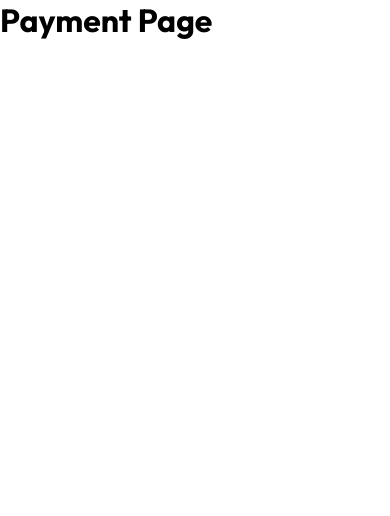
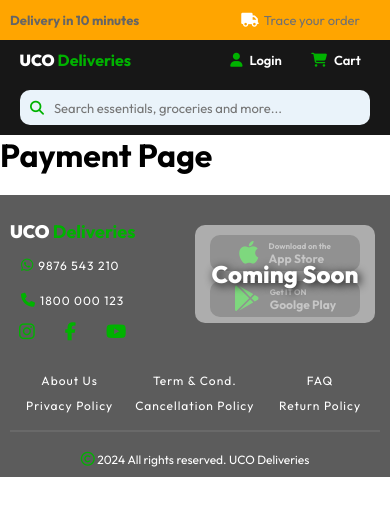
Before and after one commit to CrazieGuru/UCO, a React (Vite) app in the folder frontend/: page /checkout in a window 390 px wide. Shown: the top 516 px of the page. Built offline with nearby package versions, Linux system fonts and the light colour scheme.

Commit message:
final push for home page

```diff
--- a/frontend/src/App.jsx
+++ b/frontend/src/App.jsx
@@ -5,11 +5,14 @@
 import Cart from './Pages/Cartpage/Cart';
 import Products from './Pages/Productpage/Products';
 import Checkout from './Pages/Checkoutpage/Checkout';
+import Navbar from './Components/Navbar/Navbar';
+import Footer from './Components/Footer/Footer';
 
 
 const App = () => {
-  return (
+  return (<>
     <BrowserRouter>
+      <Navbar/>
       <Routes>
         <Route path='/' element={<Home/>}></Route>
         <Route path='/home' element={<Home/>}></Route>
@@ -17,7 +20,9 @@
         <Route path='/product' element={<Products/>}></Route>
         <Route path='/checkout' element={<Checkout/>}></Route>
       </Routes>
+      <Footer/>
     </BrowserRouter>
+    </>
   )
 }
 
--- /dev/null
+++ b/frontend/src/Components/Footer/Footer.css
@@ -0,0 +1,227 @@
+.footer {
+    margin-top: 80px;
+    display: flex;
+    flex-direction: column;
+    align-items: center;
+    justify-content: center;
+    background-color: rgb(92, 92, 92);
+    padding: 30px 0;
+    color: white;
+}
+
+.footer .footer-top {
+    width: 90%;
+    display: flex;
+    align-items: center;
+    justify-content: space-around;
+    padding: 30px 0;
+    border-bottom: 2px solid rgb(105, 105, 105);
+    margin-bottom: 10px;
+}
+
+.footer-top .section {
+    height: 230px;
+}
+
+.footer-top .contact {
+    display: flex;
+    flex-direction: column;
+    gap: 40px;
+    align-items: start;
+    justify-content: space-around;
+
+}
+
+.contact .logo p {
+    font-size: 32px;
+}
+
+.contact .contact-options {
+    display: flex;
+    flex-direction: column;
+    justify-content: center;
+    align-items: start;
+    gap: 20px;
+
+}
+
+.contact-options .contact-option {
+    display: flex;
+    gap: 5px;
+    align-content: center;
+    justify-content: start;
+}
+
+.contact-option p {
+    text-align: center;
+    line-height: 15px;
+    letter-spacing: 1px;
+}
+
+.footer-top .social-media {
+    display: flex;
+    gap: 30px;
+}
+
+.social-media i {
+    font-size: 18px;
+}
+
+.popular-links {
+    display: flex;
+    flex-direction: column;
+    align-items: start;
+    gap: 5px;
+}
+
+.popular-links .link-items {
+    display: flex;
+    flex-direction: column;
+    gap: 6px;
+    letter-spacing: 1px;
+}
+
+.link-item {
+    cursor: pointer;
+    width: 150px;
+}
+
+.link-item p {
+    padding: 2px 0px;
+}
+
+.link-item p:hover {
+    transition: .3s ease-in-out;
+    transform: translateX(10%);
+    color: rgb(48, 152, 48);
+    text-decoration: underline;
+    text-underline-offset: 5px;
+}
+
+.services .link-items .link-item {
+    width: 100%;
+}
+
+.mobile-app {
+    display: flex;
+    flex-direction: column;
+    align-items: center;
+    gap: 10px;
+}
+
+.mobile-app-box {
+    display: flex;
+    flex-direction: column;
+    align-items: center;
+    gap: 10px;
+    position: relative;
+    border-radius: 10px;
+}
+
+.mobile-app-box .app {
+    width: 150px;
+    padding: 5px 10px;
+    display: flex;
+    gap: 10px;
+    align-items: center;
+    justify-content: center;
+    background-color: rgb(37, 37, 37);
+    border-radius: 10px;
+    color: rgb(141, 141, 141);
+
+}
+
+.mobile-app-box .app i {
+    font-size: 26px;
+}
+
+.mobile-app-box .coming-soon {
+    width: 120%;
+    height: 120%;
+    top: -10px;
+    background-color: rgba(255, 255, 255, 0.496);
+    border-radius: 10px;
+    position: absolute;
+    display: flex;
+    align-items: center;
+    justify-content: center;
+    color: white;
+    text-shadow: 2px 2px 10px black;
+    font-size: 24px;
+    font-weight: 800;
+}
+
+@media screen and (max-width:514px) {
+    .footer {
+        margin-top: 20px;
+        padding: 10px;
+        font-size: 12px;
+    }
+
+    .footer .footer-top {
+        position: relative;
+        width: 100%;
+        padding: 15px 0;
+        align-items: start;
+        margin-bottom: 20px;
+        gap: 30px;
+        flex-direction: column;
+    }
+
+    .footer-top .contact {
+        gap: 15px;
+        flex-direction: column;
+        justify-content: start;
+        align-items: center;
+
+    }
+
+    .contact .logo p {
+        font-size: 18px;
+    }
+
+    .footer-top .section:nth-child(2) {
+        display: none;
+    }
+
+    .footer-top .services .link-items {
+        flex-direction: row;
+    }
+
+    .services h1 {
+        display: none;
+    }
+
+    .footer-top .section {
+        height: auto;
+    }
+
+    .footer-top .mobile-app {
+        position: absolute;
+        top: 30px;
+        right: 20px;
+    }
+
+    .footer-top .mobile-app h1 {
+        display: none;
+    }
+
+    .footer-top .section:nth-child(3) .link-items {
+        display: grid;
+        grid-template-columns: 1fr 1fr 1fr;
+        text-align: center;
+
+    }
+
+    .footer-top .section:nth-child(3) .link-items {
+        flex-wrap: wrap;
+        font-size: 12px;
+    }
+
+   .popular-links .link-items .link-item p:hover {
+        transition: .3s ease-in-out;
+        color: rgb(48, 152, 48);
+        text-decoration: underline;
+        text-underline-offset: 5px;
+    }
+}
--- /dev/null
+++ b/frontend/src/Components/Footer/Footer.jsx
@@ -0,0 +1,104 @@
+import React from "react";
+import "./Footer.css";
+
+const Footer = () => {
+  const categories = [
+    "Fruites",
+    "Vegetable",
+    "Dairy",
+    "Eggs & Meat",
+    "Bath & Body",
+    "Cold Drinks",
+    "Snacks",
+  ];
+  const services = [
+    "About Us",
+    "Term & Cond.",
+    "FAQ",
+    "Privacy Policy",
+    "Cancellation Policy",
+    "Return Policy"
+  ];
+  return (
+    <>
+      <div className="footer">
+        <div className="footer-top">
+          <div className="contact section">
+            <>
+            <div className="logo">
+              <p className="brand-name">
+                UCO <span>Deliveries</span>
+              </p>
+            </div>
+            <div className="contact-options">
+              <div className="contact-option">
+                <i className="fa-brands fa-whatsapp"></i>
+                <p>9876 543 210</p>
+              </div>
+              <div className="contact-option">
+                <i className="fa-solid fa-phone"></i>
+                <p>1800 000 123</p>
+              </div>
+
+            </div>
+            <div className="social-media">
+              <i className="fa-brands fa-instagram"></i>
+              <i class="fa-brands fa-facebook-f"></i>
+              <i class="fa-brands fa-youtube"></i>
+            </div>
+            </>
+
+          </div>
+          <div className="popular-links section">
+            <h1>Categories</h1>
+            <div className="link-items">
+              {categories.map((val, ind) => (
+                <div className="link-item" key={ind}>
+                  <p>{val}</p>
+                </div>
+              ))}
+            </div>
+          </div>
+          <div className=" services popular-links section">
+            <h1>Services</h1>
+            <div className="link-items">
+              {services.map((val, ind) => (
+                <div className="link-item" key={ind}>
+                  <p>{val}</p>
+                </div>
+              ))}
+            </div>
+          </div>
+          <div className="mobile-app section">
+            <h1>Download App</h1>
+            <div className="mobile-app-box">
+              <div className="android app">
+                <i className="fa-brands fa-apple"></i>
+                <div className="app-title">
+                  <h6>Download on the</h6>
+                  <h4>App Store</h4>
+                </div>
+              </div>
+              <div className="ios app">
+                <i class="fa-brands fa-google-play"></i>
+                <div className="app-title">
+                  <h6>Get IT ON</h6>
+                  <h4>Goolge Play</h4>
+                </div>
+              </div>
+              <div className="coming-soon">
+                <p>Coming Soon</p>
+              </div>
+            </div>
+          </div>
+        </div>
+        <p className="copy-rights">
+          <i class="fa-regular fa-copyright"></i> 2024 All rights reserved. UCO
+          Deliveries
+        </p>
+      </div>
+    </>
+  );
+};
+
+export default Footer;
--- /dev/null
+++ b/frontend/src/Components/Wrapper/Wrapper.css
@@ -0,0 +1,40 @@
+.wrappers {
+    width: 100%;
+    display: flex;
+    align-items: center;
+    justify-content: center;
+    gap: 20px;
+    margin-top: 60px;
+}
+
+.wrapper {
+    width: 350px;
+    display: flex;
+    flex-direction: column;
+    align-items: center;
+    border-radius: 10px;
+    padding: 20px 5px;
+    gap: 10px;
+}
+
+.wrapper img {
+    width: 40px;
+}
+
+@media screen and (max-width:514px) {
+    .wrappers {
+        width: 100%;
+        gap: 10px;
+        margin-top: 0;
+        flex-wrap: wrap;
+    }
+
+    .wrapper {
+        width: 180px;
+        align-items: center;
+        border-radius: 10px;
+        padding: 20px 5px;
+        gap: 10px;
+        font-size: 12px;
+    }
+}
--- /dev/null
+++ b/frontend/src/Components/Wrapper/Wrapper.jsx
@@ -0,0 +1,44 @@
+import React from 'react'
+import './Wrapper.css'
+
+
+const Wrapper = () => {
+
+  const serviceData = [
+    {
+      title: "Free Shipping",
+      subtitle: "Orders above ₹299",
+      bg: "#fdefe6",
+    },
+    {
+      title: "Fastest Delivery",
+      subtitle: "Get your Goodies in a Flash!",
+      bg: "#ceebe9",
+    },
+    {
+      title: "Cash on Delivery",
+      subtitle: "Pay when you Receive",
+      bg: "#e2f2b2",
+    },
+    {
+      title: " Back Guarantee",
+      subtitle: "Hassle-Free Returns",
+      bg: "#d6e5fb",
+    },
+  ];
+
+  return (
+    <div className='wrappers'>
+        {serviceData.map((item,index)=>{
+            return(
+                <div className="wrapper" key={index} style={{backgroundColor:item.bg}} >
+                    <h3>{item.title}</h3>
+                    <p>{item.subtitle}</p>
+                </div>
+            )
+        })}
+    </div>
+  )
+}
+
+export default Wrapper
--- a/frontend/src/Components/Zones/Zones.css
+++ b/frontend/src/Components/Zones/Zones.css
@@ -56,7 +56,7 @@
 
     .zones .zone {
         margin-top: 20px;
-        gap: 30px;
+        gap: 20px;
     }
     .zone .title {
         height: 32px;
@@ -69,9 +69,11 @@
         font-size: 14px;
     }
     .zone .items {
+        width: 100%;
+        padding: 20px 10px;
         display: flex;
-        flex-wrap: wrap;
-        align-items: center;
+        overflow-x: scroll;
+        flex-wrap: nowrap;
         gap: 20px;
     }
 }
--- a/frontend/src/Pages/Homepage/Home.jsx
+++ b/frontend/src/Pages/Homepage/Home.jsx
@@ -1,17 +1,17 @@
 import React from "react";
 import "./Home.css";
-import Navbar from "../../Components/Navbar/Navbar";
 import Banner from "../../Components/Banner/Banner";
 import Offers from "../../Components/Zones/Zones";
 import Categories from "../../Components/Categories/Categories";
+import Wrapper from "../../Components/Wrapper/Wrapper";
 const Home = () => {
   return (
     <>
       <div className="home">
-        <Navbar />
         <Banner />
         <Categories/>
         <Offers />
+        <Wrapper/>
       </div>
     </>
   );
```
